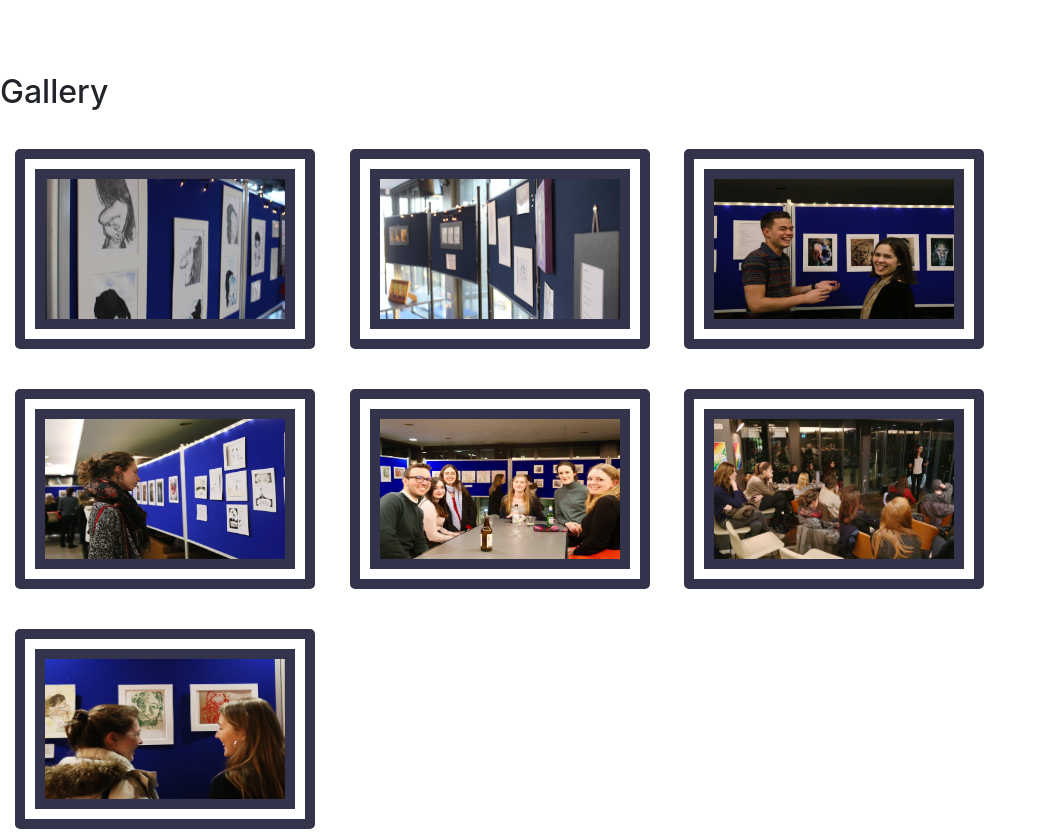
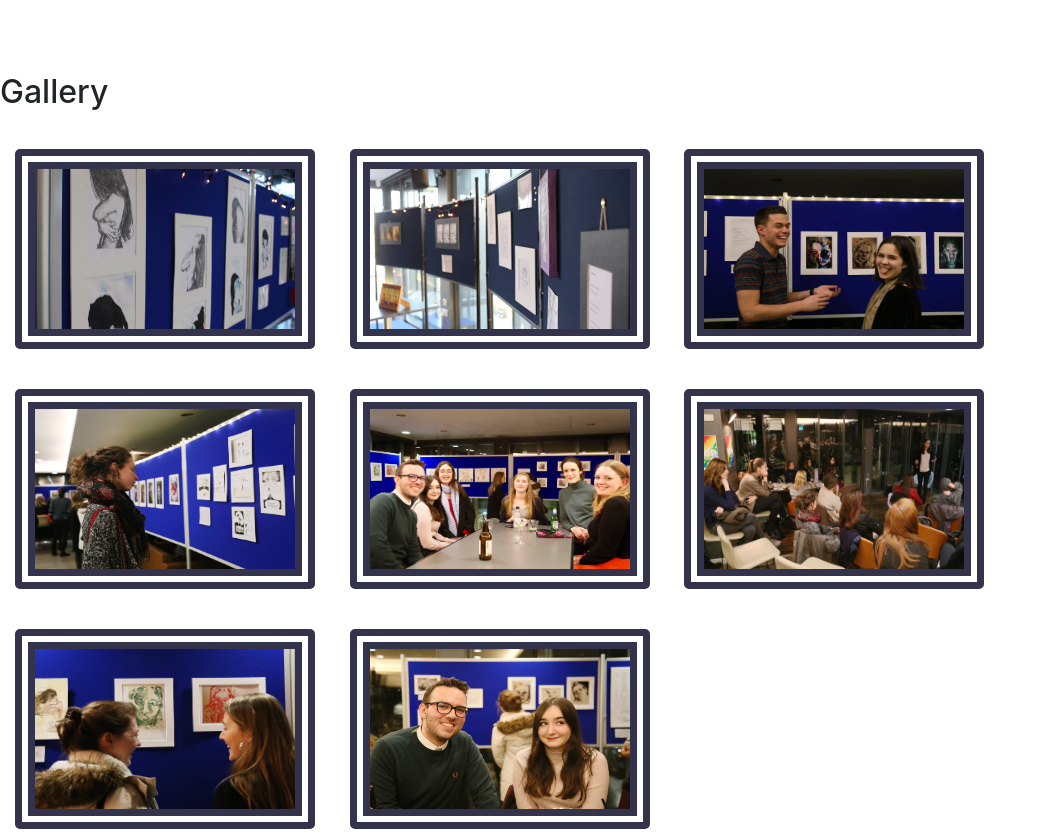
Before and after one commit to gb72/Introspect, a website: page Introspect.html in a window 1280 px wide. Shown: the part 1199-2032 px from the top of the page, without its empty margins (0-1046 px from the left). Drawn offline with nearby package versions, Linux system fonts and the light colour scheme.

Commit message:
added another phot to gallery

```diff
--- a/Introspect.css
+++ b/Introspect.css
@@ -99,7 +99,7 @@ h2{
     border-color: #33334C;
     border-radius: 5px;
     border-style: double;
-    border-width: 30px;
+    border-width: 20px;
 
 
 }
--- a/Introspect.html
+++ b/Introspect.html
@@ -100,6 +100,9 @@
 	</a>
 	<a class="example-image-link" data-lightbox="example-set" href="IntrospectPhoto7.jpg">
   	<img class=imggal src="IntrospectPhoto7.jpg">
+	</a>
+	<a class="example-image-link" data-lightbox="example-set" href="IntrospectPhoto8.jpg">
+  	<img class=imggal src="IntrospectPhoto8.jpg">
 	</a>
 
 
```
Also changed, not shown: IntrospectPhoto8.jpg (added).
